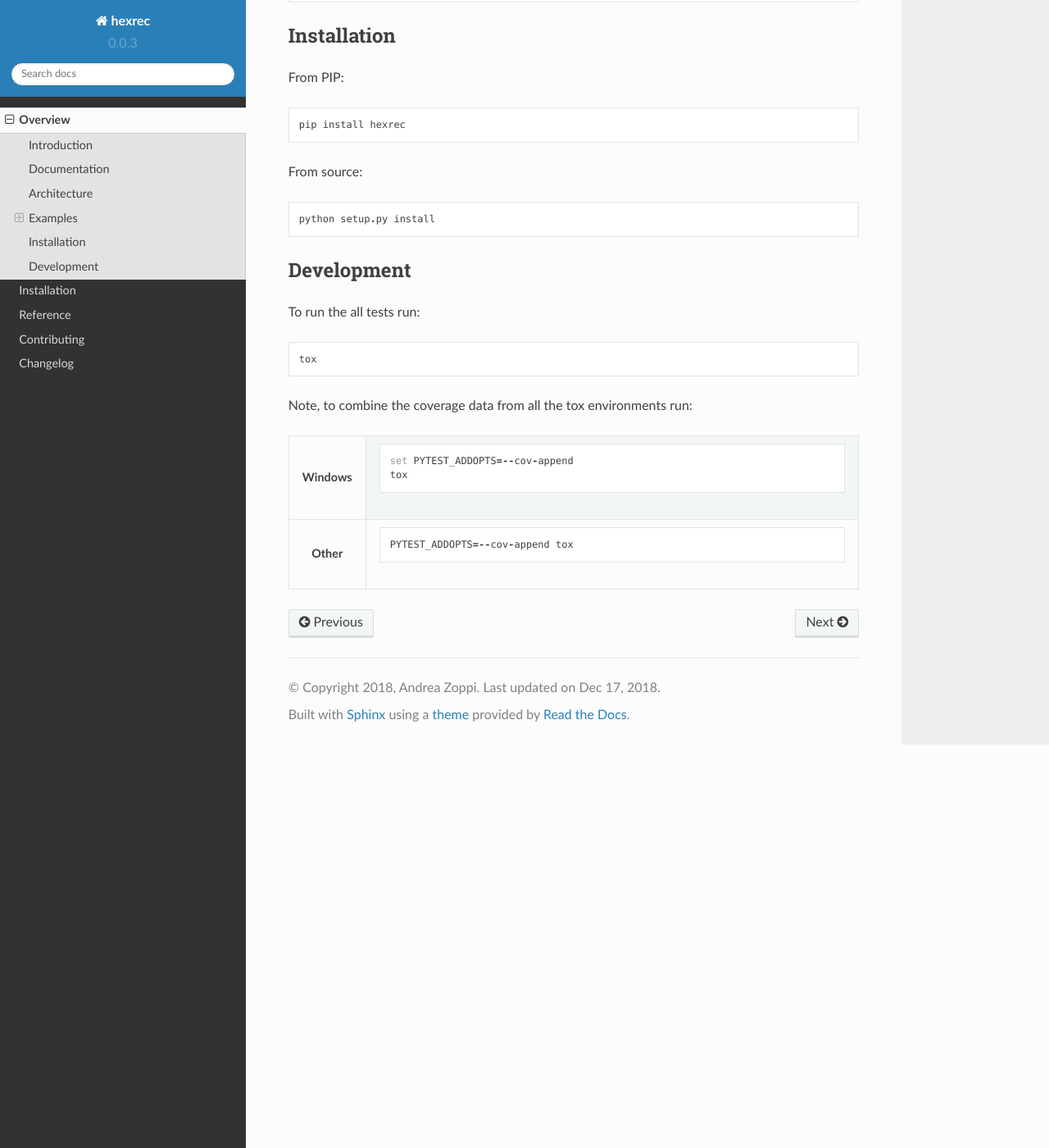
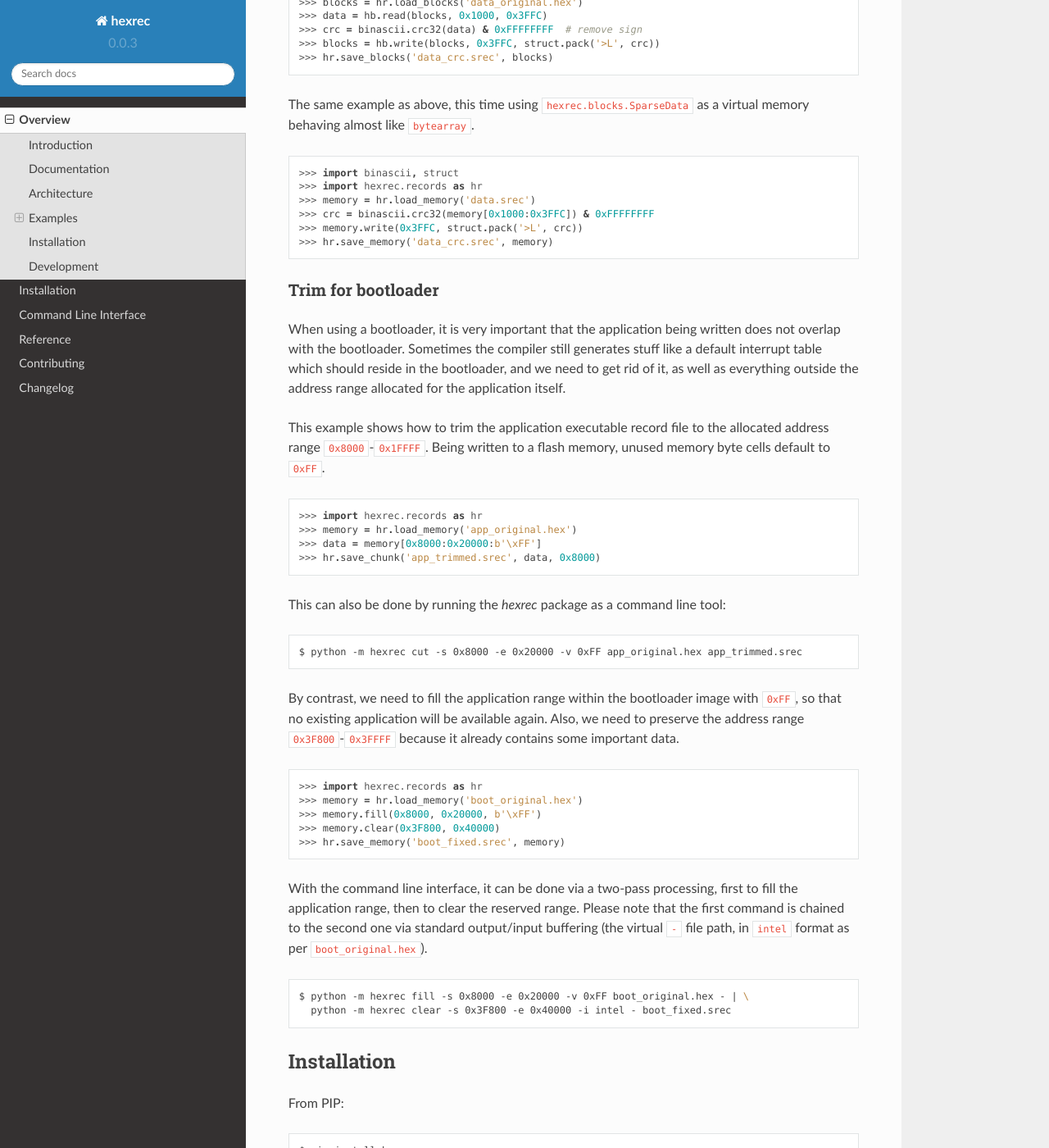
Before and after one commit to TexZK/hexrec, a Sphinx documentation site: the page built from docs/readme.rst, in a window 1280 px wide and 1400 px high, scrolled down 4184 px. Shown: the whole window at 82% size. Built offline with Sphinx 7.4.7 and the Read the Docs theme 2.0.0, drawn with Linux system fonts in a browser that asks for light colours; some of the changed text lies outside the part shown.

Commit message:
More documentation

```diff
--- a/README.rst
+++ b/README.rst
@@ -130,8 +130,14 @@ akin to ``bytearray``.
 
 The ``hexrec.utils`` module provides some miscellaneous utility stuff.
 
-``hexrec.xxd`` is an emulation of the ``xxd`` command-line utility delivered
+``hexrec.xxd`` is an emulation of the ``xxd`` command line utility delivered
 by ``vim``.
+
+The package can also be run as a command line tool, by running the `hexrec`
+package itself (``python -m hexrec``), providing some record file  utilities.
+
+.. image:: _static/architecture.svg
+    :alt: Architecture
 
 
 Examples
@@ -154,6 +160,12 @@ In this example, a HEX file is converted to SREC.
 >>> import hexrec.records as hr
 >>> hr.convert_file('data.hex', 'data.srec')
 
+This can also be done by running the `hexrec` package as a command line tool:
+
+.. code-block:: sh
+
+    $ python -m hexrec convert data.hex data.srec
+
 
 Merge files
 -----------
@@ -169,6 +181,12 @@ configuration data into a single file, in the order they are listed.
 >>> import hexrec.records as hr
 >>> input_files = ['bootloader.hex', 'executable.mot', 'configuration.s19']
 >>> hr.merge_files(input_files, 'merged.srec')
+
+This can also be done by running the `hexrec` package as a command line tool:
+
+.. code-block:: sh
+
+    $ python -m hexrec merge bootloader.hex executable.mot configuration.s19 merged.srec
 
 
 Dataset generator
@@ -237,9 +255,15 @@ allocated address range ``0x8000``-``0x1FFFF``.  Being written to a flash
 memory, unused memory byte cells default to ``0xFF``.
 
 >>> import hexrec.records as hr
->>> memory = hr.load_memory('application_original.hex')
+>>> memory = hr.load_memory('app_original.hex')
 >>> data = memory[0x8000:0x20000:b'\xFF']
->>> hr.save_chunk('application_trimmed.srec', data, 0x8000)
+>>> hr.save_chunk('app_trimmed.srec', data, 0x8000)
+
+This can also be done by running the `hexrec` package as a command line tool:
+
+.. code-block:: sh
+
+    $ python -m hexrec cut -s 0x8000 -e 0x20000 -v 0xFF app_original.hex app_trimmed.srec
 
 By contrast, we need to fill the application range within the bootloader image
 with ``0xFF``, so that no existing application will be available again.
@@ -247,30 +271,48 @@ Also, we need to preserve the address range ``0x3F800``-``0x3FFFF`` because it
 already contains some important data.
 
 >>> import hexrec.records as hr
->>> memory = hr.load_memory('bootloader_original.hex')
+>>> memory = hr.load_memory('boot_original.hex')
 >>> memory.fill(0x8000, 0x20000, b'\xFF')
 >>> memory.clear(0x3F800, 0x40000)
->>> hr.save_memory('bootloader_fixed.srec', memory)
+>>> hr.save_memory('boot_fixed.srec', memory)
+
+With the command line interface, it can be done via a two-pass processing,
+first to fill the application range, then to clear the reserved range.
+Please note that the first command is chained to the second one via standard
+output/input buffering (the virtual ``-`` file path, in ``intel`` format as
+per ``boot_original.hex``).
+
+.. code-block:: sh
+
+    $ python -m hexrec fill -s 0x8000 -e 0x20000 -v 0xFF boot_original.hex - | \
+      python -m hexrec clear -s 0x3F800 -e 0x40000 -i intel - boot_fixed.srec
 
 
 Installation
 ============
 
-From PIP::
+From PIP:
 
-    pip install hexrec
+.. code-block:: sh
 
-From source::
+    $ pip install hexrec
 
-    python setup.py install
+From source:
+
+.. code-block:: sh
+
+    $ python setup.py install
 
 
 Development
 ===========
 
-To run the all tests run::
+To run the all tests run:
 
-    tox
+.. code-block:: sh
+
+    $ tox
+
 
 Note, to combine the coverage data from all the tox environments run:
 
--- /dev/null
+++ b/docs/cli.rst
@@ -0,0 +1,7 @@
+======================
+Command Line Interface
+======================
+
+.. click:: hexrec.cli:main
+   :prog: hexrec
+   :show-nested:
--- a/docs/index.rst
+++ b/docs/index.rst
@@ -7,6 +7,7 @@ Contents
 
    readme
    installation
+   cli
    reference
    contributing
    authors
--- a/docs/installation.rst
+++ b/docs/installation.rst
@@ -5,14 +5,18 @@ Installation
 From PIP
 --------
 
-At the command line::
+At the command line:
 
-    pip install hexrec
+.. code-block:: sh
+
+    $ pip install hexrec
 
 
 From source
 -----------
 
-At the command line, at the root of the source directory::
+At the command line, at the root of the source directory:
 
-    python setup.py install
+.. code-block:: sh
+
+    $ python setup.py install
```
Also changed, not shown: other parts of README.rst (+5 -5 lines), _static/architecture.png (added), _static/architecture.svg (added), _static/readme.txt (added), docs/_static/architecture.png (added), docs/_static/architecture.svg (added), 1 other file.
